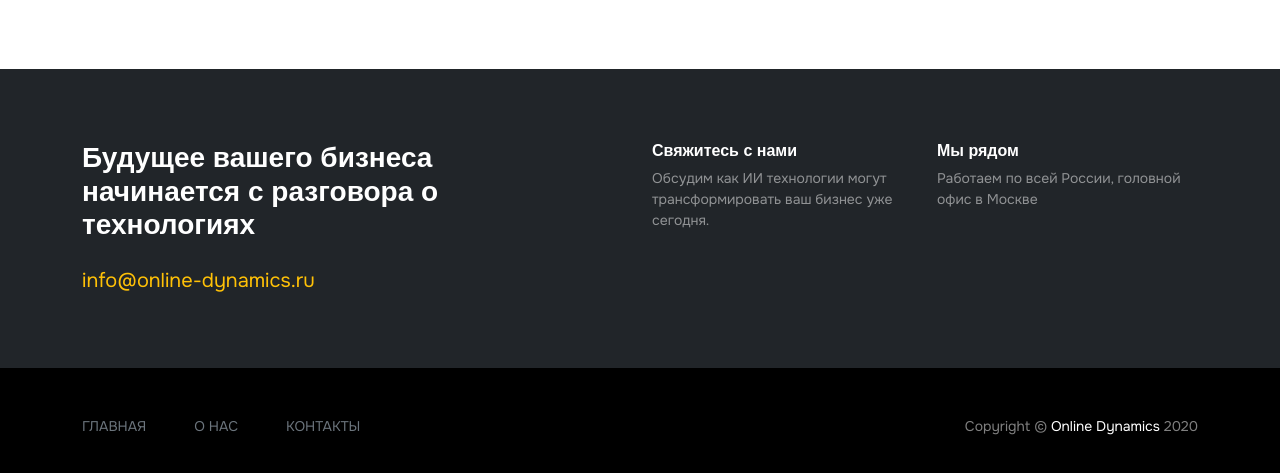
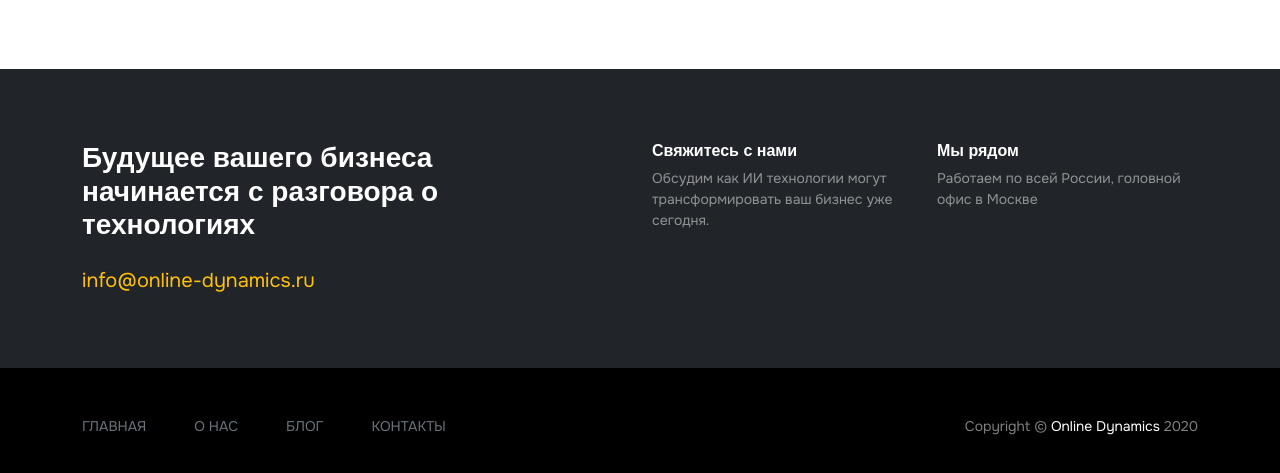
Before and after one commit to Online-Dynamics/ai.online-dynamics.ru, a plain HTML site: page index.html in a window 1280 px wide. Shown: the part 8068-8541 px from the top of the page. Drawn offline with nearby package versions, Linux system fonts and the light colour scheme; a web font is replaced by a local one.

Commit message:
Revert "Убрал в подвале "БЛОГ""
This reverts commit 60f8d027f26f7b8f34e3849fd7d847c810aa1a8d.

```diff
--- a/index.html
+++ b/index.html
@@ -645,7 +645,7 @@
                         <div class="d-flex align-items-center gap-5 footer-links">
                             <a href="/" class="link-secondary">ГЛАВНАЯ</a>
                             <a href="#about" class="link-secondary">О НАС</a>
-                            <!-- <a href="#" onclick="return false;" class="link-secondary">БЛОГ</a> -->
+                            <a href="#" onclick="return false;" class="link-secondary">БЛОГ</a>
                             <a href="#contact" class="link-secondary">КОНТАКТЫ</a>
                         </div>
                     </div>
```
